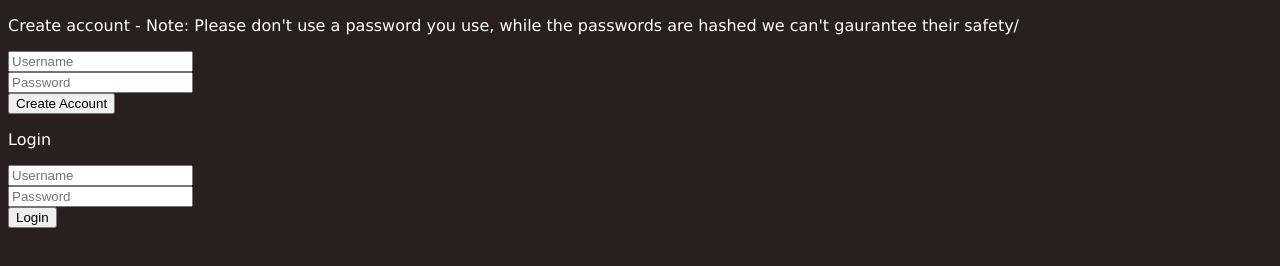
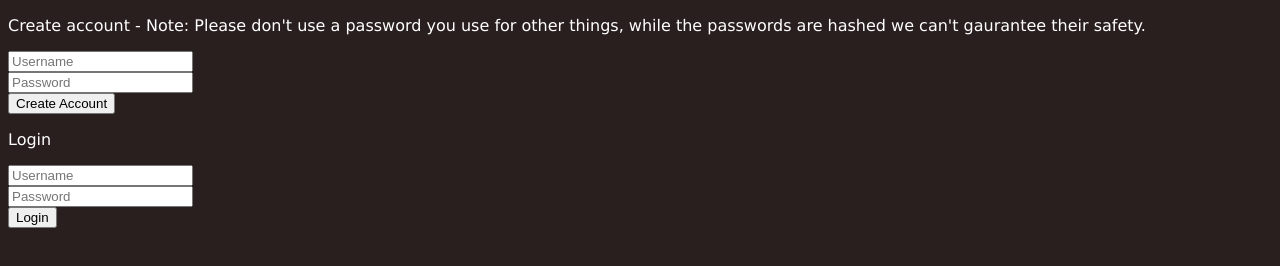
Before and after one commit to ducky11423/message, a website: page client/index.html in a window 1280 px wide. Drawn offline with nearby package versions, Linux system fonts and the light colour scheme; no server answers.

Commit message:
Oops typo

```diff
--- a/client/index.html
+++ b/client/index.html
@@ -10,7 +10,7 @@
 <body>
     <div id="nickWrap">
         <div id="accountCreation">
-            <p id='enter_username'>Create account - Note: Please don't use a password you use, while the passwords are hashed we can't gaurantee their safety/</p>
+            <p id='enter_username'>Create account - Note: Please don't use a password you use for other things, while the passwords are hashed we can't gaurantee their safety.</p>
             <p id="nickError"></p>
             <div id="setNick">
                 <input type="text" id="create_nickname" placeholder="Username"/> </br>
```
